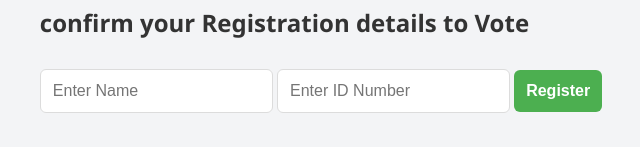
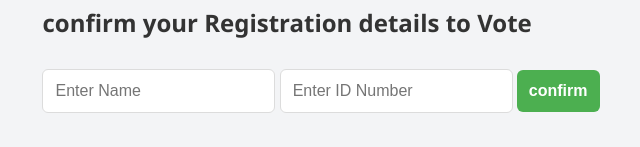
Before and after one commit to sekgotheT/voting-system, a website: page index.html in a window 1280 px wide. Shown: the part 372-519 px from the top of the page, without its empty margins (319-959 px from the left). Drawn offline with Linux system fonts and the light colour scheme.

Commit message:
Update index.html

```diff
--- a/index.html
+++ b/index.html
@@ -14,7 +14,7 @@
     <h2> confirm your Registration details to Vote</h2>
     <input type="text" id="voter-name" placeholder="Enter Name" required>
     <input type="text" id="voter-id" placeholder="Enter ID Number" required>
-    <button onclick="registerVoter()">Register</button>
+    <button onclick="registerVoter()">confirm</button>
     <p id="registration-message" style="color: green;"></p>
   </div>
 
@@ -22,7 +22,7 @@
   <div id="login-section" style="display: none;">
     <h2>enter your confirmed ID to Vote</h2>
     <input type="text" id="login-id" placeholder="Enter Registered ID Number" required>
-    <button onclick="loginVoter()">Login</button>
+    <button onclick="loginVoter()">confirm</button>
     <p id="login-message" style="color: red;"></p>
   </div>
 
```
